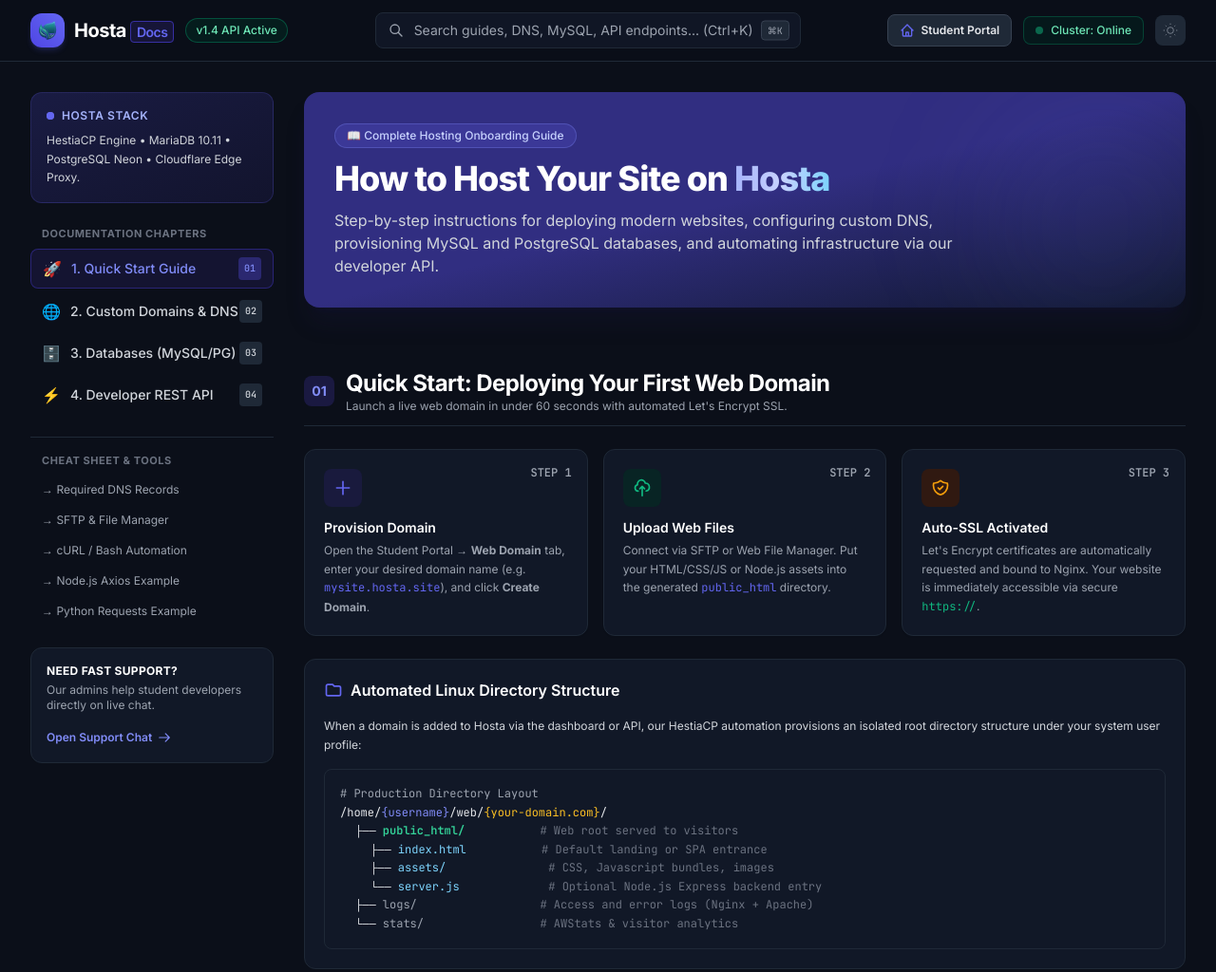
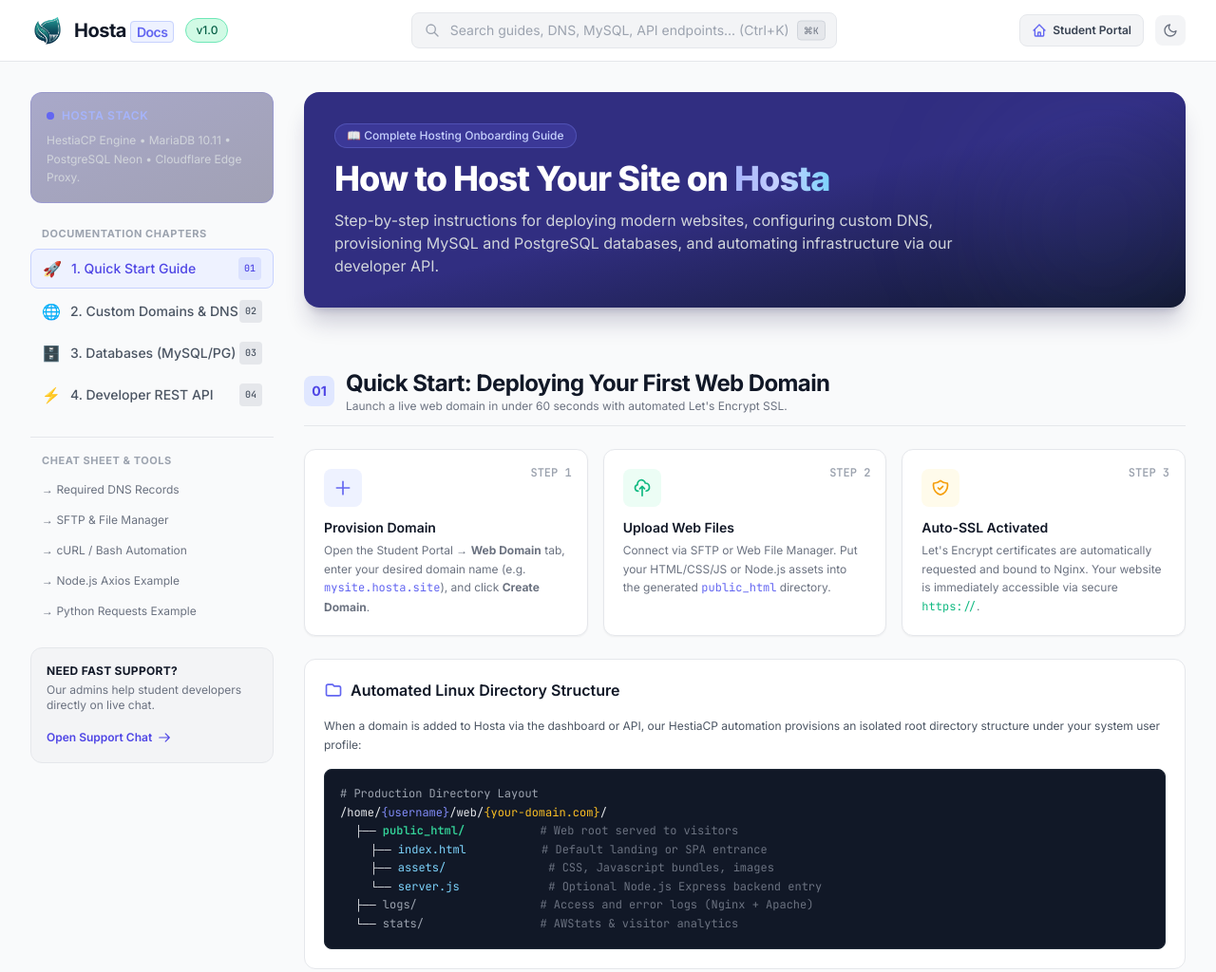
Before and after one commit to piraticame11/hosta, a website: page public/docs.html in a window 1280 px wide. Shown: the top 1024 px of the page at 95% size. Drawn offline with nearby package versions, Linux system fonts and the light colour scheme.

Commit message:
fix(docs): update logo to clean brand icon, remove cluster badge, default to white theme, and update version to v1.0

```diff
--- a/public/docs.html
+++ b/public/docs.html
@@ -8,6 +8,9 @@
   <link rel="icon" type="image/svg+xml" href="/assets/web_assets/favicon.svg">
   <link rel="icon" type="image/png" sizes="32x32" href="/assets/web_assets/favicon-32x32.png">
   <link rel="icon" type="image/png" sizes="16x16" href="/assets/web_assets/favicon-16x16.png">
+  <link rel="apple-touch-icon" sizes="180x180" href="/assets/web_assets/apple-touch-icon.png">
+  <link rel="shortcut icon" href="/assets/web_assets/favicon.ico">
+  <link rel="manifest" href="/assets/web_assets/site.webmanifest">
 
   <!-- Google Fonts: Inter & JetBrains Mono -->
   <link rel="preconnect" href="https://fonts.googleapis.com">
@@ -80,10 +83,10 @@
   </style>
 
   <script>
-    // Sync theme with existing Hosta preference
+    // Initialize theme immediately to prevent flashing (Default: white/light)
     (function() {
-      const savedTheme = localStorage.getItem('hosta_theme') || 'dark';
-      if (savedTheme === 'dark' || (!('hosta_theme' in localStorage) && window.matchMedia('(prefers-color-scheme: dark)').matches)) {
+      const savedTheme = localStorage.getItem('hosta_theme') || 'light';
+      if (savedTheme === 'dark') {
         document.documentElement.classList.add('dark');
       } else {
         document.documentElement.classList.remove('dark');
@@ -103,13 +106,11 @@
       <!-- Brand & Title -->
       <div class="flex items-center gap-3">
         <a href="/" class="flex items-center gap-2.5 group">
-          <div class="w-9 h-9 rounded-xl bg-gradient-to-tr from-brand-600 to-indigo-500 flex items-center justify-center shadow-md shadow-brand-500/20 group-hover:scale-105 transition-transform">
-            <img src="/assets/web_assets/logo-mark-256.png" alt="Hosta Logo" class="w-6 h-6 object-contain filter brightness-110">
-          </div>
+          <img src="/assets/web_assets/logo-mark-256.png" alt="Hosta Logo" class="w-9 h-9 object-contain group-hover:scale-105 transition-transform">
           <span class="font-bold text-xl tracking-tight text-gray-900 dark:text-white">Hosta<span class="text-brand-500 font-semibold text-sm ml-1 px-1.5 py-0.5 rounded bg-brand-50 dark:bg-brand-950/60 border border-brand-200 dark:border-brand-800">Docs</span></span>
         </a>
         <span class="hidden md:inline-block text-xs px-2.5 py-1 rounded-full font-medium bg-emerald-100 text-emerald-800 dark:bg-emerald-950/50 dark:text-emerald-300 border border-emerald-300 dark:border-emerald-800/80">
-          v1.4 API Active
+          v1.0
         </span>
       </div>
 
@@ -134,12 +135,6 @@
           </svg>
           <span class="hidden sm:inline">Student Portal</span>
         </a>
-
-        <!-- Live Server Status Indicator -->
-        <div class="hidden lg:flex items-center gap-2 px-3 py-1.5 rounded-lg bg-emerald-50 dark:bg-emerald-950/40 border border-emerald-200 dark:border-emerald-800/60 text-xs">
-          <span class="w-2 h-2 rounded-full bg-emerald-500 animate-pulse"></span>
-          <span class="font-medium text-emerald-700 dark:text-emerald-300">Cluster: Online</span>
-        </div>
 
         <!-- Theme Switcher -->
         <button id="themeToggleBtn" aria-label="Toggle Theme" class="p-2 rounded-lg text-gray-500 hover:text-gray-900 dark:text-gray-400 dark:hover:text-white bg-gray-100 hover:bg-gray-200 dark:bg-gray-800 dark:hover:bg-gray-700 transition-colors">
```
Also changed, not shown: public/docs/index.html (+8 -13 lines).
